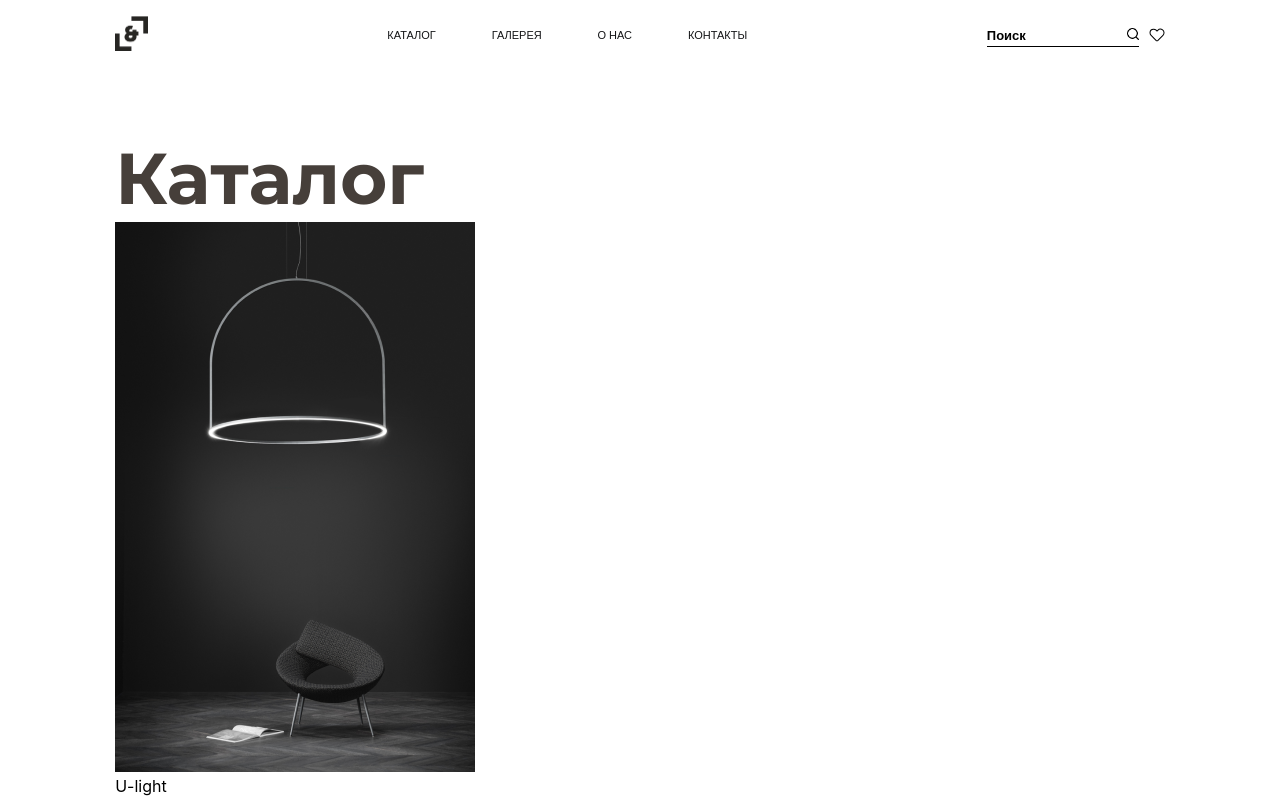
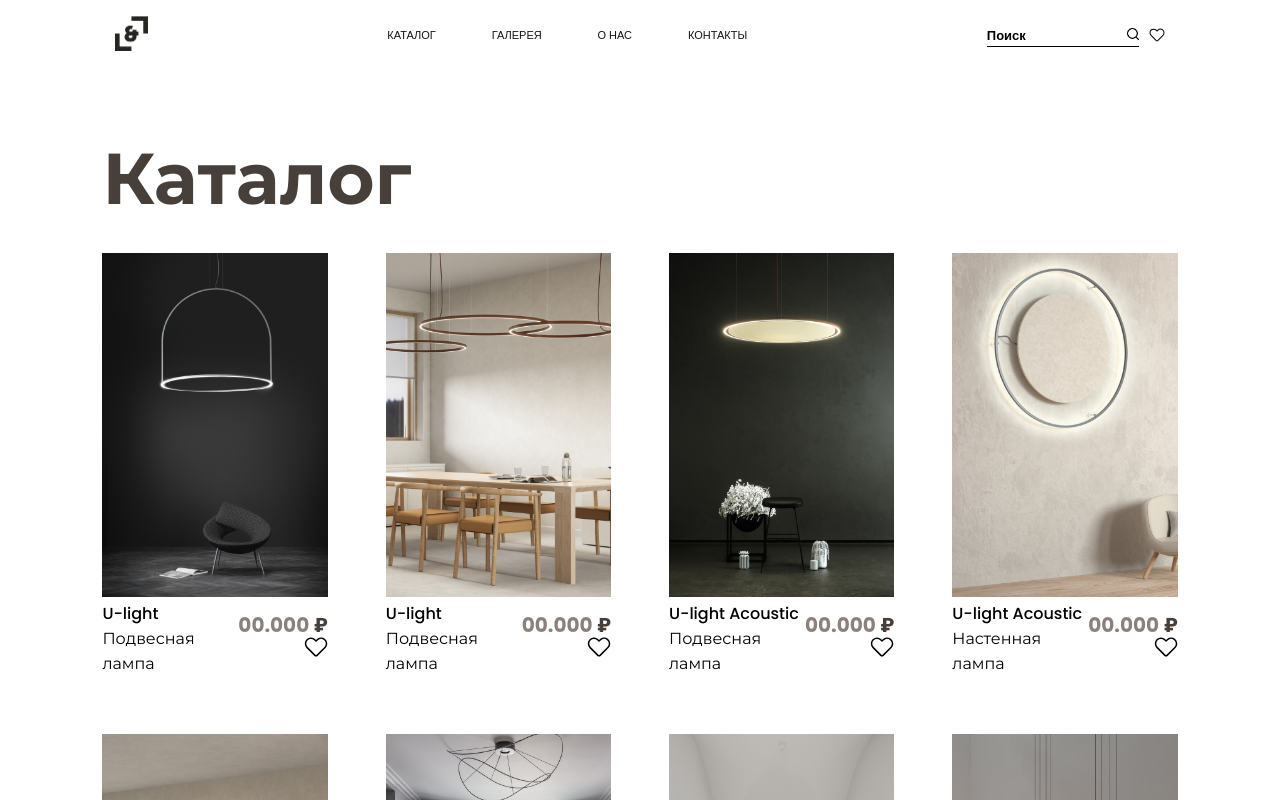
Before and after one commit to LexaMart/Lite_and_Light, a React (Create React App) app: page /catalog in a window 1280 px wide. Shown: the top 800 px of the page. Built offline with nearby package versions, Linux system fonts and the light colour scheme.

Commit message:
add styled catalog items

```diff
--- a/src/components/catalogTable/catalogItem/index.css
+++ b/src/components/catalogTable/catalogItem/index.css
@@ -0,0 +1,75 @@
+:root {
+  --font1: "Poppins", sans-serif;
+  --font2: "Montserrat", sans-serif;
+}
+
+p {
+  padding: 0;
+  margin: 0;
+}
+a {
+  text-decoration: none;
+  color: #000;
+}
+a:hover {
+  cursor: pointer;
+}
+button {
+  background-color: #fff;
+  border: none;
+  margin: 0;
+  padding: 0;
+}
+button:hover {
+  cursor: pointer;
+}
+.catalog-table-item {
+  display: inline-block;
+  width: 100%;
+}
+.catalog-table-item-img {
+  max-width: 100%;
+}
+.catalog-table-item-box {
+  display: flex;
+  justify-content: space-between;
+  align-items: center;
+}
+.catalog-table-item-desk-title {
+  font-family: var(--font1);
+  font-weight: 500;
+  font-size: 16px;
+  line-height: 25px;
+  color: #000000;
+}
+.catalog-table-item-desk-subtitle {
+  font-family: var(--font2);
+  font-weight: 400;
+  font-size: 16px;
+  line-height: 25px;
+  color: #000000;
+}
+.catalog-table-item-info {
+  text-align: right;
+}
+.catalog-table-item-info-price-box {
+  display: flex;
+}
+.catalog-table-item-info-price-box-first {
+  font-family: var(--font1);
+  font-weight: 700;
+  font-size: 20px;
+  line-height: 100%;
+  color: #8a817c;
+}
+.catalog-table-item-info-price-box-second {
+  font-family: var(--font1);
+  font-weight: 700;
+  font-size: 20px;
+  line-height: 100%;
+  color: #463f3a;
+  margin-left: 5px;
+}
+.catalog-table-item-info-btn-like {
+  width: 24px;
+}
--- a/src/components/catalogTable/catalogItem/index.js
+++ b/src/components/catalogTable/catalogItem/index.js
@@ -4,15 +4,31 @@ import "./index.css";
 export const CatalogItem = ({ ...props }) => {
   return (
     <div className="catalog-table-item">
-      <img className="catalog-table-item-img" src={props.image}></img>
+      <a>
+        <img className="catalog-table-item-img" src={props.image}></img>
+      </a>
       <div className="catalog-table-item-box">
         <div className="catalog-table-item-desk">
           <p className="catalog-table-item-desk-title">{props.title}</p>
           <p className="catalog-table-item-desk-subtitle">{props.subtitle}</p>
         </div>
         <div className="catalog-table-item-info">
-          <div className="catalog-table-item-info-price">{props.price}</div>
-          <svg></svg>
+          <div className="catalog-table-item-info-price-box">
+            <p className="catalog-table-item-info-price-box-first">
+              {props.price}
+            </p>
+            <p className="catalog-table-item-info-price-box-second">₽</p>
+          </div>
+          <button className="catalog-table-item-info-btn">
+            <svg
+              className="catalog-table-item-info-btn-like"
+              viewBox="0 0 32 32"
+            >
+              <g data-name="Layer 54" id="Layer_54">
+                <path d="M16,28.72a3,3,0,0,1-2.13-.88L3.57,17.54a8.72,8.72,0,0,1-2.52-6.25,8.06,8.06,0,0,1,8.14-8A8.06,8.06,0,0,1,15,5.68l1,1,.82-.82h0a8.39,8.39,0,0,1,11-.89,8.25,8.25,0,0,1,.81,12.36L18.13,27.84A3,3,0,0,1,16,28.72ZM9.15,5.28A6.12,6.12,0,0,0,4.89,7a6,6,0,0,0-1.84,4.33A6.72,6.72,0,0,0,5,16.13l10.3,10.3a1,1,0,0,0,1.42,0L27.23,15.91A6.25,6.25,0,0,0,29,11.11a6.18,6.18,0,0,0-2.43-4.55,6.37,6.37,0,0,0-8.37.71L16.71,8.8a1,1,0,0,1-1.42,0l-1.7-1.7a6.28,6.28,0,0,0-4.4-1.82Z" />
+              </g>
+            </svg>
+          </button>
         </div>
       </div>
     </div>
--- a/src/components/catalogTable/index.css
+++ b/src/components/catalogTable/index.css
@@ -0,0 +1,34 @@
+:root {
+  --font1: "Poppins", sans-serif;
+  --font2: "Montserrat", sans-serif;
+}
+
+p {
+  padding: 0;
+  margin: 0;
+}
+a {
+  text-decoration: none;
+  color: #000;
+}
+a:hover {
+  cursor: pointer;
+}
+button {
+  background-color: #fff;
+  border: none;
+  margin: 0;
+  padding: 0;
+}
+button:hover {
+  cursor: pointer;
+}
+.catalog-table {
+  display: grid;
+  grid-template-columns: repeat(4, 1fr);
+  gap: 58px;
+  justify-items: center;
+}
+.catalog-table-item-wrapper {
+  width: 18%;
+}
--- a/src/data/products.js
+++ b/src/data/products.js
@@ -30,7 +30,7 @@ export const products = [
     title: "U-light",
     subtitle: "Подвесная лампа",
     image: [img1],
-    price: "00.000 ₽",
+    price: "00.000 ",
   },
   {
     name: "U-light",
@@ -38,7 +38,7 @@ export const products = [
     title: "U-light",
     subtitle: "Подвесная лампа",
     image: [img2],
-    price: "00.000 ₽",
+    price: "00.000 ",
   },
   {
     name: "U-light Acoustic",
@@ -46,7 +46,7 @@ export const products = [
     title: "U-light Acoustic",
     subtitle: "Подвесная лампа",
     image: [img3],
-    price: "00.000 ₽",
+    price: "00.000 ",
   },
   {
     name: "U-light Acoustic",
@@ -54,7 +54,7 @@ export const products = [
     title: "U-light Acoustic",
     subtitle: "Настенная лампа",
     image: [img4],
-    price: "00.000 ₽",
+    price: "00.000 ",
   },
   {
     name: "U-light Acoustic",
@@ -62,7 +62,7 @@ export const products = [
     title: "U-light Acoustic",
     subtitle: "Настенная лампа",
     image: [img5],
-    price: "00.000 ₽",
+    price: "00.000 ",
   },
   {
     name: "Hoops",
@@ -70,7 +70,7 @@ export const products = [
     title: "Hoops",
     subtitle: "Потолочная лампа",
     image: [img6],
-    price: "00.000 ₽",
+    price: "00.000 ",
   },
   {
     name: "Hoops",
@@ -78,7 +78,7 @@ export const products = [
     title: "Hoops",
     subtitle: "Подвесная лампа",
     image: [img7],
-    price: "00.000 ₽",
+    price: "00.000 ",
   },
   {
     name: "Wireflow",
@@ -86,7 +86,7 @@ export const products = [
     title: "Wireflow",
     subtitle: "Подвесная лампа",
     image: [img8],
-    price: "00.000 ₽",
+    price: "00.000 ",
   },
   {
     name: "Wireflow Chandelier",
@@ -94,7 +94,7 @@ export const products = [
     title: "Wireflow Chandelier",
     subtitle: "Подвесная лампа",
     image: [img9],
-    price: "00.000 ₽",
+    price: "00.000 ",
   },
   {
     name: "Wireflow li neal",
@@ -102,7 +102,7 @@ export const products = [
     title: "Wireflow li neal",
     subtitle: "Подвесная лампа",
     image: [img10],
-    price: "00.000 ₽",
+    price: "00.000 ",
   },
   {
     name: "Wireflow free-form",
@@ -110,7 +110,7 @@ export const products = [
     title: "Wireflow free-form",
     subtitle: "Подвесная лампа",
     image: [img11],
-    price: "00.000 ₽",
+    price: "00.000 ",
   },
   {
     name: "Duo",
@@ -118,7 +118,7 @@ export const products = [
     title: "Duo",
     subtitle: "Потолочная лампа",
     image: [img12],
-    price: "00.000 ₽",
+    price: "00.000 ",
   },
   {
     name: "Palma",
@@ -126,7 +126,7 @@ export const products = [
     title: "Palma",
     subtitle: "Подвесная лампа",
     image: [img13],
-    price: "00.000 ₽",
+    price: "00.000 ",
   },
   {
     name: "Palma",
@@ -134,7 +134,7 @@ export const products = [
     title: "Palma",
     subtitle: "Настенная лампа",
     image: [img14],
-    price: "00.000 ₽",
+    price: "00.000 ",
   },
   {
     name: "Palma",
@@ -142,7 +142,7 @@ export const products = [
     title: "Palma",
     subtitle: "Настольная лампа",
     image: [img15],
-    price: "00.000 ₽",
+    price: "00.000 ",
   },
   {
     name: "Palma",
@@ -150,7 +150,7 @@ export const products = [
     title: "Palma",
     subtitle: "Подвесная лампа",
     image: [img16],
-    price: "00.000 ₽",
+    price: "00.000 ",
   },
   {
     name: "Link",
@@ -158,7 +158,7 @@ export const products = [
     title: "Link",
     subtitle: "Потолочная лампа",
     image: [img17],
-    price: "00.000 ₽",
+    price: "00.000 ",
   },
   {
     name: "BuzziShade Square",
@@ -166,7 +166,7 @@ export const products = [
     title: "BuzziShade Square",
     subtitle: "Подвесная лампа",
     image: [img18],
-    price: "00.000 ₽",
+    price: "00.000 ",
   },
   {
     name: "BuzziShade",
@@ -174,7 +174,7 @@ export const products = [
     title: "BuzziShade",
     subtitle: "Подвесная лампа",
     image: [img19],
-    price: "00.000 ₽",
+    price: "00.000 ",
   },
   {
     name: "BuzziProp",
@@ -182,7 +182,7 @@ export const products = [
     title: "BuzziProp",
     subtitle: "Подвесная лампа",
     image: [img20],
-    price: "00.000 ₽",
+    price: "00.000 ",
   },
   {
     name: "BuzziDisk",
@@ -190,7 +190,7 @@ export const products = [
     title: "BuzziDisk",
     subtitle: "Подвесная лампа",
     image: [img21],
-    price: "00.000 ₽",
+    price: "00.000 ",
   },
   {
     name: "BuzziTrom",
@@ -198,7 +198,7 @@ export const products = [
     title: "BuzziTrom",
     subtitle: "Подвесная лампа",
     image: [img22],
-    price: "00.000 ₽",
+    price: "00.000 ",
   },
   {
     name: "BuzziZepp Light",
@@ -206,7 +206,7 @@ export const products = [
     title: "BuzziZepp Light",
     subtitle: "Подвесная лампа",
     image: [img23],
-    price: "00.000 ₽",
+    price: "00.000 ",
   },
   {
     name: "BuzziZepp Light",
@@ -214,6 +214,6 @@ export const products = [
     title: "BuzziZepp Light",
     subtitle: "Подвесная лампа",
     image: [img24],
-    price: "00.000 ₽",
+    price: "00.000 ",
   },
 ];
--- a/src/pages/catalog/index.css
+++ b/src/pages/catalog/index.css
@@ -42,7 +42,7 @@ ul {
 .catalog {
   margin-top: 64px;
   margin-bottom: 130px;
-  padding: 0 9%;
+  padding: 0 8%;
 }
 .catalog-title {
   font-family: var(--font2);
@@ -50,4 +50,5 @@ ul {
   font-size: 72px;
   line-height: 88px;
   color: #463f3a;
+  margin-bottom: 31px;
 }
```
